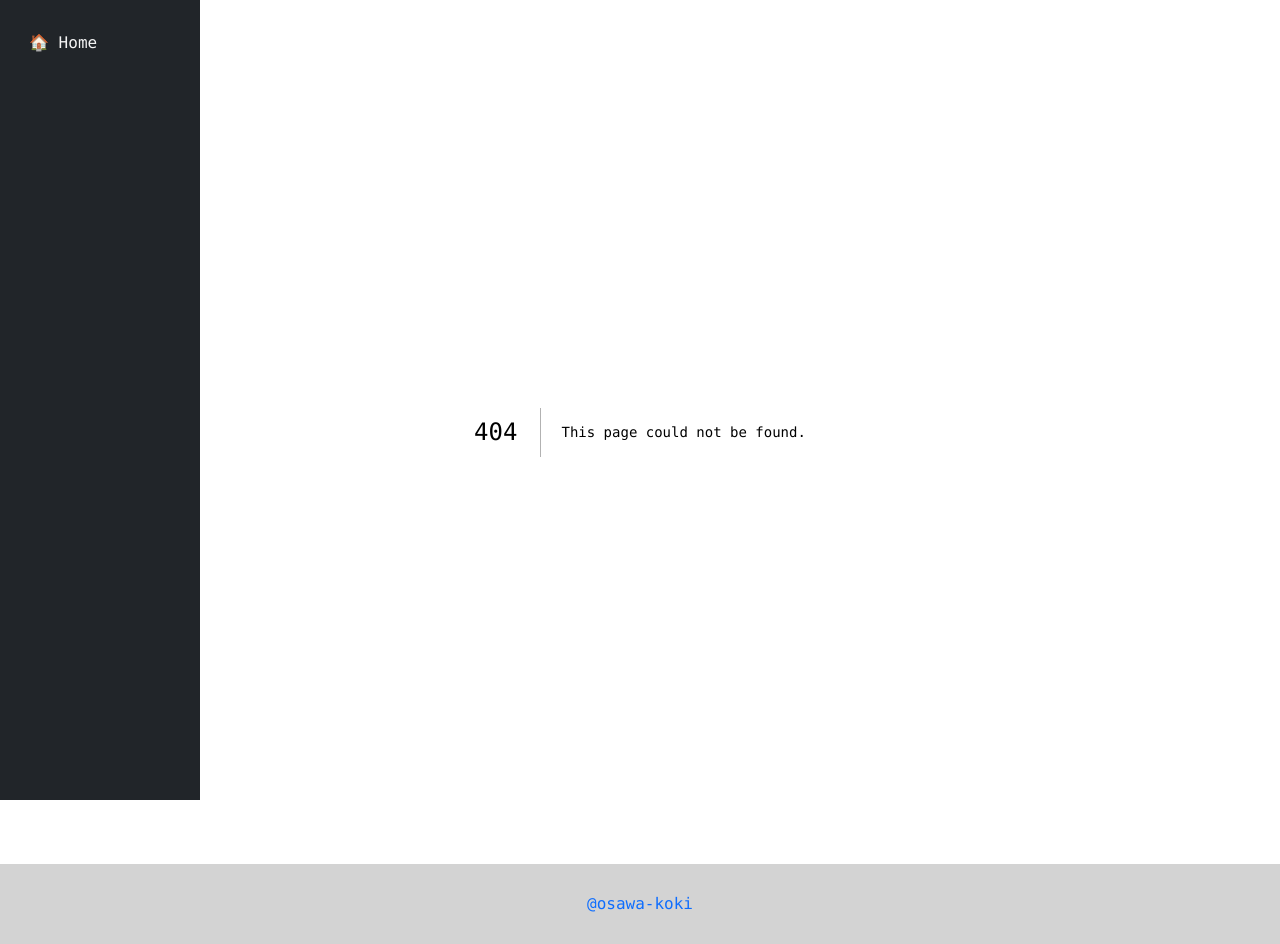
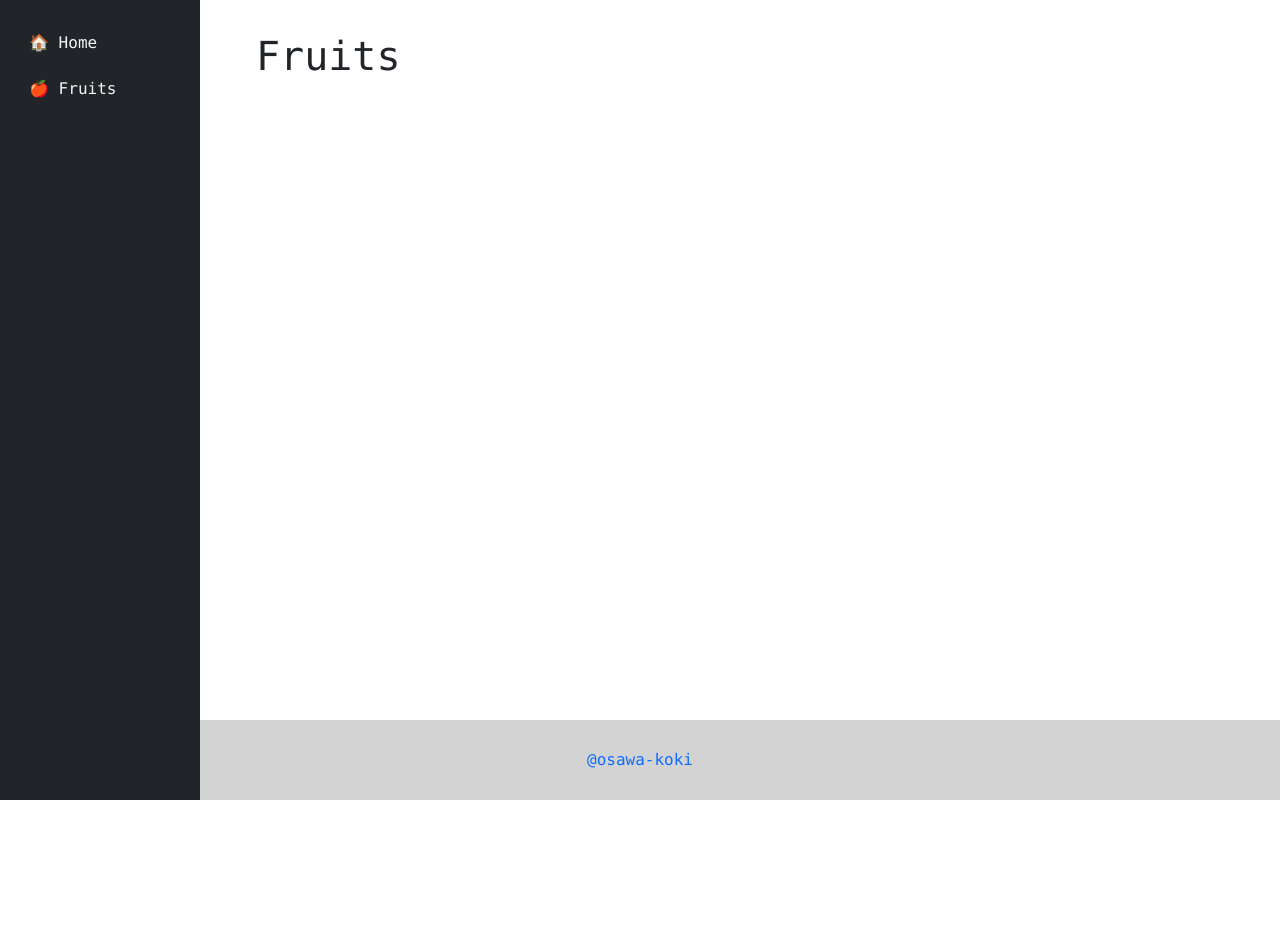
Before and after one commit to osawa-koki/learning-tanstack-query, a Next.js app in the folder client/: page /fruits in a window 1280 px wide. Before the commit this address had no page. After the commit the page ends 800 px from the top, so only its background shows below. Built offline with nearby package versions, Linux system fonts and the light colour scheme.

Commit message:
空ページの作成。

```diff
--- a/client/pages.ts
+++ b/client/pages.ts
@@ -3,6 +3,11 @@ const pages = [
     emoji: '🏠',
     path: '/',
     name: 'Home'
+  },
+  {
+    emoji: '🍎',
+    path: '/fruits/',
+    name: 'Fruits'
   }
 ]
 
--- /dev/null
+++ b/client/pages/fruits.tsx
@@ -0,0 +1,9 @@
+import React from 'react'
+
+export default function FruitsPage(): React.JSX.Element {
+  return (
+    <div>
+      <h1>Fruits</h1>
+    </div>
+  )
+}
```
